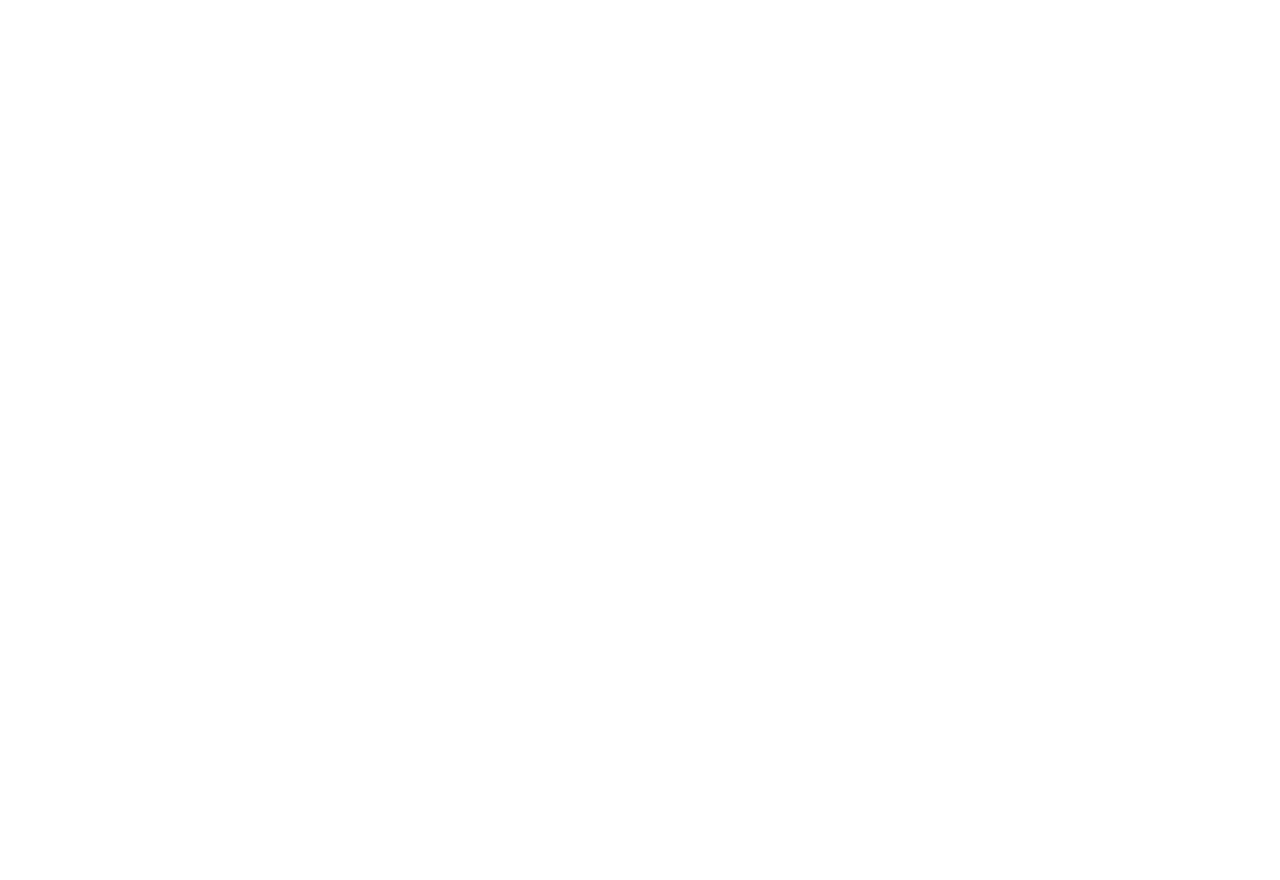
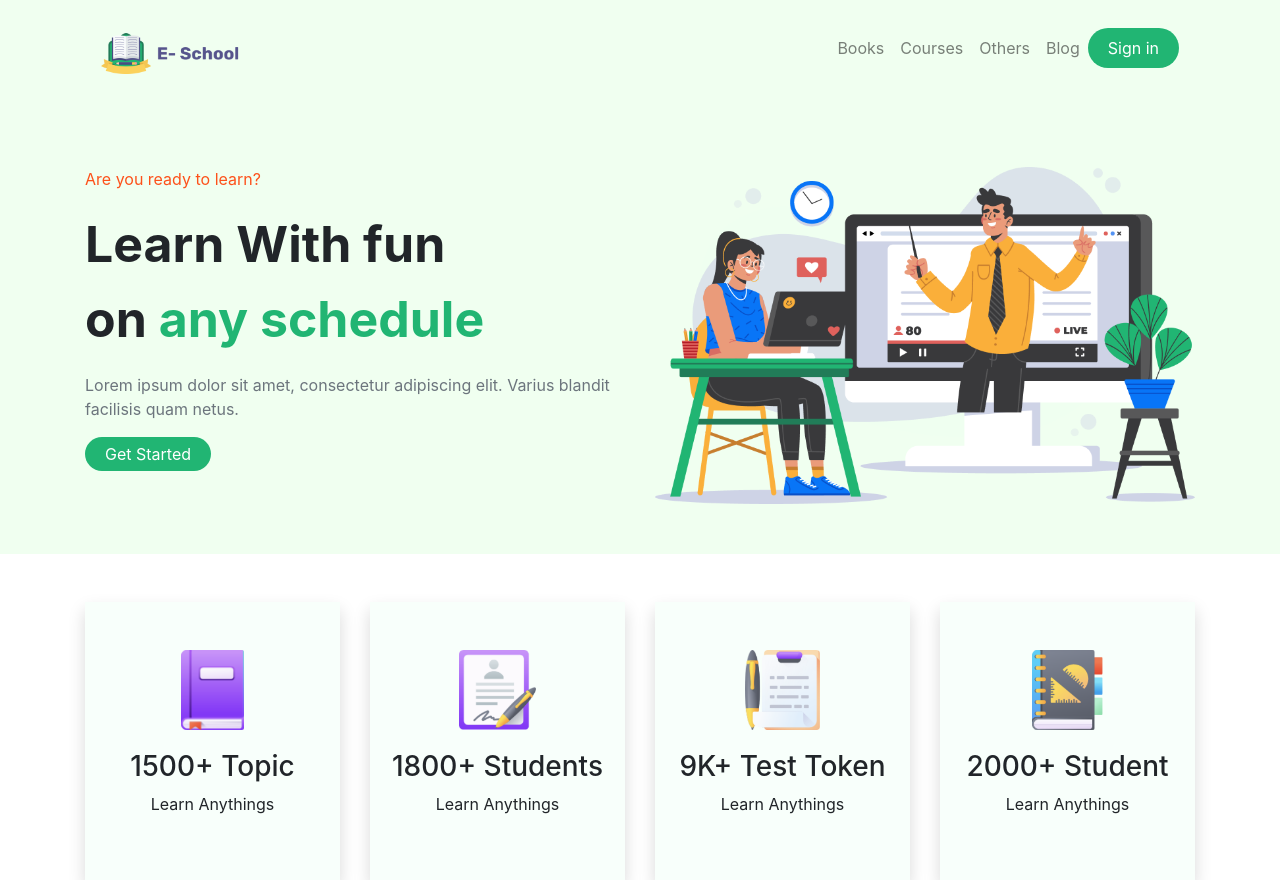
Before and after one commit to RHMaruf/e-schoolAssignment-2, a plain HTML site: page index.htm in a window 1280 px wide. Before the commit the page ends 800 px from the top, so only its background shows below. Drawn offline with nearby package versions, Linux system fonts and the light colour scheme.

Commit message:
First and second section complete

```diff
--- a/index.htm
+++ b/index.htm
@@ -1,11 +1,127 @@
 <!DOCTYPE html>
 <html lang="en">
+
 <head>
     <meta charset="UTF-8">
     <meta name="viewport" content="width=device-width, initial-scale=1.0">
-    <title>Document</title>
+    <title>E-School</title>
+
+    <link rel="stylesheet" href="https://stackpath.bootstrapcdn.com/bootstrap/4.5.0/css/bootstrap.min.css"
+        integrity="sha384-9aIt2nRpC12Uk9gS9baDl411NQApFmC26EwAOH8WgZl5MYYxFfc+NcPb1dKGj7Sk" crossorigin="anonymous">
+    <link rel="stylesheet" href="style.css">
 </head>
+
 <body>
+    <header>
+        <div class="container">
 
+            <nav class="navbar navbar-expand-md navbar-light">
+
+                <div class="row">
+                    <div class="col-6 col-sm-3 col-md-3 col-lg-2">
+                        <a class="navbar-brand" href="#"><img class="img-fluid" src="resources/ICON/Logo.png"
+                                alt=""></a>
+
+
+                    </div>
+
+                    <div class="col-6 col-sm-9 col-md-9 col-lg-10 d-flex justify-content-end">
+                        <div>
+                            <button class="navbar-toggler" type="button" data-toggle="collapse"
+                                data-target="#navbarTogglerDemo03" aria-controls="navbarTogglerDemo03"
+                                aria-expanded="false" aria-label="Toggle navigation">
+                                <span class="navbar-toggler-icon"></span>
+                            </button>
+                            <div class="collapse navbar-collapse" id="navbarTogglerDemo03">
+                                <ul class="navbar-nav mr-auto mt-2 mt-lg-0">
+                                    <li class="nav-item">
+                                        <a class="nav-link" href="#">Books <span class="sr-only">(current)</span></a>
+                                    </li>
+                                    <li class="nav-item">
+                                        <a class="nav-link" href="#">Courses</a>
+                                    </li>
+                                    <li class="nav-item">
+                                        <a class="nav-link" href="#">Others</a>
+                                    </li>
+                                    <li class="nav-item">
+                                        <a class="nav-link" href="#">Blog</a>
+                                    </li>
+                                    <button class="button-lg" type="button">
+                                        Sign in
+                                    </button>
+                                </ul>
+
+                            </div>
+
+                        </div>
+
+                    </div>
+                </div>
+            </nav>
+
+
+
+        </div>
+        <div class="container head-section">
+            <div class="row">
+                <div class="col-md-6">
+                    <p style="color:#FD511A">Are you ready to learn?</p>
+                    <p style="font-size: 50px; font-weight: bold;">Learn With fun<br>on <span style="color:#21B573">any
+                            schedule</span></p>
+                    <p class="text-secondary">Lorem ipsum dolor sit amet, consectetur adipiscing elit. Varius blandit
+                        facilisis quam netus.</p>
+                    <button class="button-lg" type="button">Get Started</button>
+                </div>
+                <div class="col-md-6">
+                    <img class="img-fluid" src="resources/Photos/Illustration.png" alt="">
+                </div>
+            </div>
+        </div>
+    </header>
+
+    <section class="container mt-5">
+        <div class="row">
+            <div class="col-md-3">
+                <div class="learn-anything shadow pt-5 pb-5">
+                    <img class="img-fluid" src="resources/ICON/book.png" alt="">
+                    <h3 class="text-center">1500+ Topic</h3>
+                    <p class="text-center">Learn Anythings</p>
+                </div>
+            </div>
+            <div class="col-md-3">
+                <div class="learn-anything shadow pt-5 pb-5 ">
+                    <img class="img-fluid" src="resources/ICON/Student.png" alt="">
+                    <h3 class="text-center">1800+ Students</h3>
+                    <p class="text-center">Learn Anythings</p>
+                </div>
+            </div>
+            <div class="col-md-3">
+                <div class="learn-anything shadow pt-5 pb-5 ">
+                    <img class="img-fluid" src="resources/ICON/Test.png" alt="">
+                    <h3 class="text-center">9K+ Test Token</h3>
+                    <p class="text-center">Learn Anythings</p>
+                </div>
+            </div>
+            <div class="col-md-3">
+                <div class="learn-anything shadow pt-5 pb-5 ">
+                    <img class="img-fluid" src="resources/ICON/Students.png" alt="">
+                    <h3 class="text-center">2000+ Student</h3>
+                    <p class="text-center">Learn Anythings</p>
+                </div>
+            </div>
+        </div>
+    </section>
+
+
+    <script src="https://code.jquery.com/jquery-3.2.1.slim.min.js"
+        integrity="sha384-KJ3o2DKtIkvYIK3UENzmM7KCkRr/rE9/Qpg6aAZGJwFDMVNA/GpGFF93hXpG5KkN"
+        crossorigin="anonymous"></script>
+    <script src="https://cdnjs.cloudflare.com/ajax/libs/popper.js/1.12.9/umd/popper.min.js"
+        integrity="sha384-ApNbgh9B+Y1QKtv3Rn7W3mgPxhU9K/ScQsAP7hUibX39j7fakFPskvXusvfa0b4Q"
+        crossorigin="anonymous"></script>
+    <script src="https://maxcdn.bootstrapcdn.com/bootstrap/4.0.0/js/bootstrap.min.js"
+        integrity="sha384-JZR6Spejh4U02d8jOt6vLEHfe/JQGiRRSQQxSfFWpi1MquVdAyjUar5+76PVCmYl"
+        crossorigin="anonymous"></script>
 </body>
+
 </html>
--- /dev/null
+++ b/style.css
@@ -0,0 +1,39 @@
+header{
+    background-color: #F0FFF0;
+    padding-bottom: 50px;
+    padding-top:20px;
+}
+
+.logo-width{
+    max-width: 150px;
+}
+
+.button-lg{
+    background-color: #21B573;
+    border-radius: 30px;
+    color: white;
+    padding: 5px 20px;
+    border:none;
+}
+.button-md{
+    background-color: #21B573;
+    border-radius: 30px;
+    color: white;
+    padding: 2px 20px;
+    border:none;
+}
+
+.head-section{
+    padding-top: 80px;
+}
+
+.learn-anything{
+    background-color: #F8FFFB;
+}
+.learn-anything img{
+    height: 100px;
+    display: block;
+    margin-left: auto;
+    margin-right: auto;
+    padding-bottom: 20px;
+}
```
